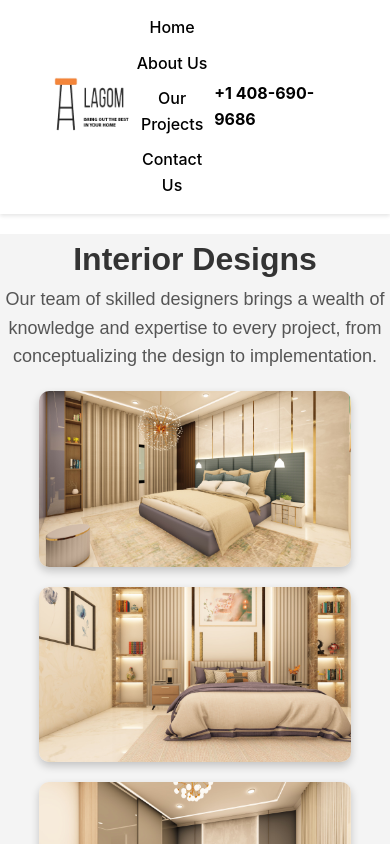
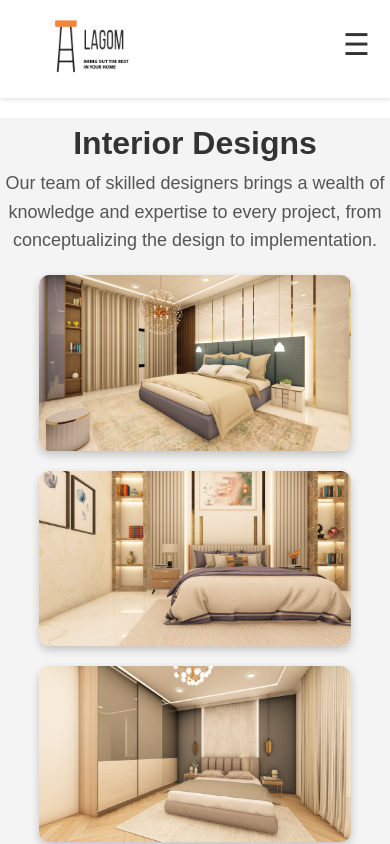
Before and after one commit to Iamfahad948/lagominterio, an Angular app: page /designs in a window 390 px wide. Shown: the top 844 px of the page. Built offline with nearby package versions, Linux system fonts and the light colour scheme.

Commit message:
hamburger menu for mobile

```diff
--- a/src/app/nav/nav.component.css
+++ b/src/app/nav/nav.component.css
@@ -5,12 +5,12 @@
     padding: 15px 30px;
     background: white;
     box-shadow: 0 2px 4px rgba(0, 0, 0, 0.1);
+    position: relative; /* Ensure proper positioning */
 }
 
 .logo img {
     height: 60px;
 }
-
 
 .container {
     display: flex;
@@ -71,3 +71,54 @@
         text-align: center;
     }
 }
+
+/* Menu Icon - Hamburger */
+.menu-icon {
+    display: none;
+    font-size: 30px;
+    cursor: pointer;
+    user-select: none;
+    position: absolute;
+    right: 20px; /* Move to the right */
+    top: 20px;
+}
+
+/* Mobile Styles */
+@media (max-width: 768px) {
+    .menu-icon {
+        display: block;
+    }
+
+    .nav {
+        display: none;
+        flex-direction: column;
+        position: absolute;
+        top: 60px;
+        right: 0;
+        background: white;
+        width: 100%;
+        padding: 10px 0;
+        box-shadow: 0 2px 4px rgba(0, 0, 0, 0.1);
+    }
+
+    .nav.active {
+        display: flex;
+    }
+
+    .nav li {
+        padding: 10px;
+        text-align: center;
+    }
+
+    /* Hide the phone number from the top bar */
+    .phone {
+        display: none;
+    }
+
+    /* Move phone number inside the menu */
+    .nav .phone-menu {
+        display: block;
+        font-weight: bold;
+        padding: 15px;
+    }
+}
--- a/src/app/nav/nav.component.html
+++ b/src/app/nav/nav.component.html
@@ -3,14 +3,17 @@
     <div class="logo">
       <img src="Logo.png" alt="Lagom Interiors Logo" href="#home">
     </div>
-      <ul class="nav">
-        <li><a href="#home">Home</a></li>
-        <li><a href="#about">About Us</a></li>
-        <li><a href="#projects">Our Projects</a></li>
-        <li><a href="#contact">Contact Us</a></li>
+
+    <div class="menu-icon" (click)="toggleMenu()">
+      &#9776; <!-- Hamburger icon -->
+    </div>
+
+    <ul class="nav" [ngClass]="{ 'active': menuOpen }">
+      <li><a href="#home" (click)="closeMenu()">Home</a></li>
+      <li><a href="#about" (click)="closeMenu()">About Us</a></li>
+      <li><a href="#projects" (click)="closeMenu()">Our Projects</a></li>
+      <li><a href="#contact" (click)="closeMenu()">Contact Us</a></li>
+      <li class="phone-menu"><a href="tel:+14086909686" (click)="closeMenu()">+1 408-690-9686</a></li>
     </ul>
-      <div class="phone">
-        <a href="tel:+14086909686">+1 408-690-9686</a>
-      </div>
   </div>
 </nav>
--- a/src/app/nav/nav.component.ts
+++ b/src/app/nav/nav.component.ts
@@ -7,5 +7,13 @@ import { Component } from '@angular/core';
   styleUrl: './nav.component.css'
 })
 export class NavComponent {
+  menuOpen = false;
 
+  toggleMenu() {
+    this.menuOpen = !this.menuOpen;
+  }
+
+  closeMenu() {
+    this.menuOpen = false;
+  }
 }
```
Lines whose indentation alone changed are shown as unchanged.
